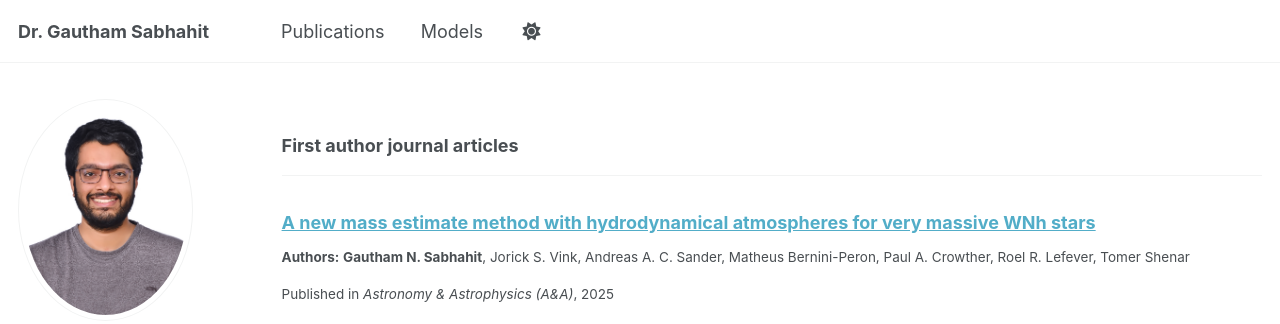
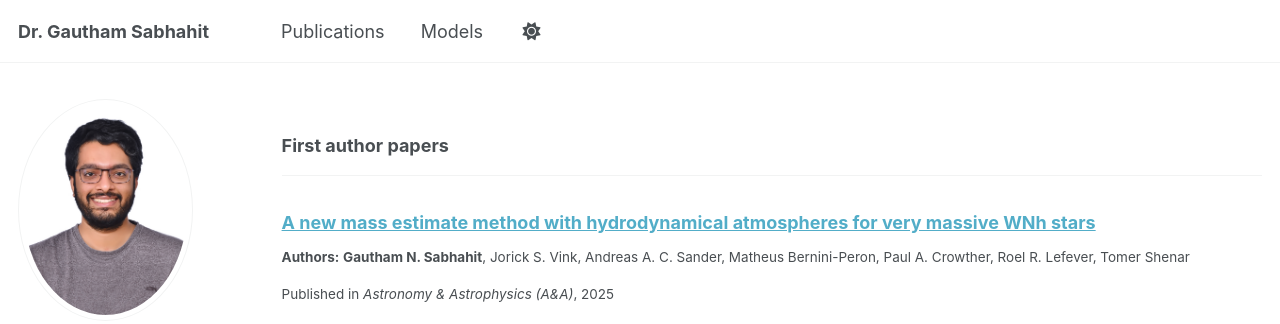
Before and after one commit to Mdot-com/mdot.com, a Jekyll site: the page built from _pages/publications.html, in a window 1280 px wide and 900 px high. Shown: the top 324 px of the window. Built offline with Jekyll 4.4.1, drawn with Linux system fonts in a browser that asks for light colours; some web fonts are replaced.

Commit message:
Update _config.yml

```diff
--- a/_config.yml
+++ b/_config.yml
@@ -73,9 +73,11 @@ publication_category:
   books:
     title: 'Books'
   manuscripts:
-    title: 'First author journal articles'
-  Collab:
-    title: 'Other collaborative works'
+    title: 'First author papers'
+  collab:
+    title: 'Other collaborative papers'
+  conference:
+    title: 'Conference proceedings'
 
 # Site Settings
 teaser                   :  # filename of teaser fallback teaser image placed in /images/, .e.g. "500x300.png"
```
